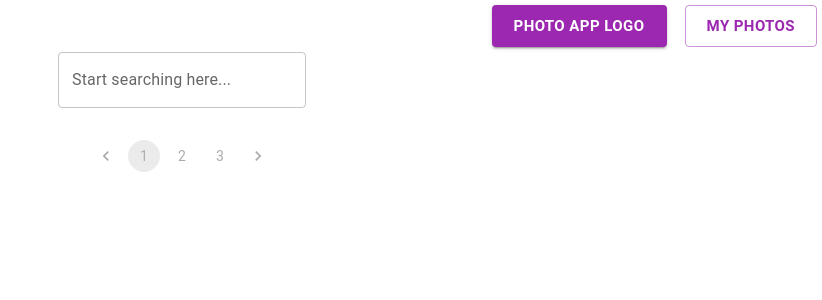
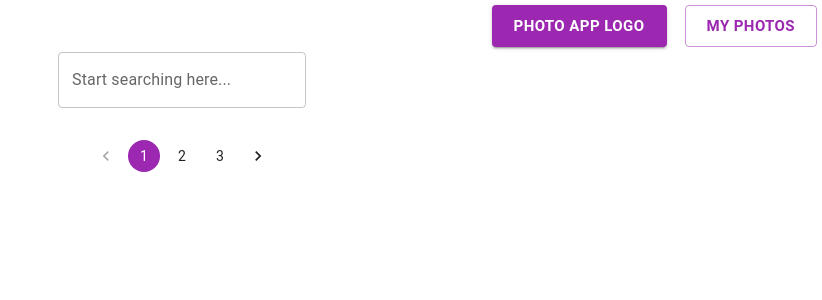
Before and after one commit to MarinaRobleno/Photo-App-Logo, a React (Create React App) app: page /search in a window 1280 px wide. Shown: the top 300 px of the page, without its empty margins (458-1280 px from the left). Built offline with nearby package versions, Linux system fonts and the light colour scheme.

Commit message:
Pagination done in Search component

```diff
--- a/src/components/MyPhotos.jsx
+++ b/src/components/MyPhotos.jsx
@@ -46,6 +46,7 @@ export function MyPhotos() {
     const handleSearchDescription = (e) => {
         setFilteredTerm(e.target.value);
     }
+// PAGINATION
 
     var today = new Date();
     var date = today.getDate()+'-'+(today.getMonth()+1)+'-'+today.getFullYear();
--- a/src/components/Search.jsx
+++ b/src/components/Search.jsx
@@ -1,8 +1,7 @@
 import React, { useState } from 'react';
-import {Button, Pagination, PaginationItem, Stack, TextField, ImageList, ImageListItem, ImageListItemBar, Grid} from '@mui/material';
+import {Button, Pagination, PaginationItem, TablePagination , Stack, TextField, ImageList, ImageListItem, ImageListItemBar, Grid} from '@mui/material';
 import { useDispatch } from 'react-redux';
 import { add } from '../slices/myPhotosSlice.js';
-import TouchRipple from '@mui/material/ButtonBase/TouchRipple';
 
 export function Search() {
 
@@ -10,7 +9,8 @@ export function Search() {
 
     const [term, setTerm] = useState('')
     const [json, setJson] = useState([])
-    const [pageState, setPageState] = useState(true)
+    const [currentPage, setCurrentPage] = useState(1);
+    const [imagesPerPage, setImagesPerPage] = useState(4);
 
     const handleSearch = async (newTerm) => {
         let response = await fetch(`https://api.unsplash.com/search/photos?query=${newTerm}&client_id=cr4k_yImLDT24QYPslx4d5U9plFlqqyjdeoFXgI4vXI`)
@@ -23,16 +23,19 @@ export function Search() {
         const newTerm = e.target.value;
         setTerm(newTerm);
         handleSearch(newTerm);
-        if (json) {
-            setPageState(!pageState);
-        }else if (json == ''){
-            setPageState(!pageState);
-        }
     }
 
 
     const handleAdd = (image) => {
         dispatch(add(image))
+    }
+
+    const indexOfLastImage = currentPage * imagesPerPage;
+    const indexOfFirstImage = indexOfLastImage - imagesPerPage;
+    const currentImages = json.slice(indexOfFirstImage, indexOfLastImage);
+
+    const handleChangePage = (event, newPage) => {
+        setCurrentPage(newPage)
     }
 
     return (
@@ -51,7 +54,7 @@ export function Search() {
                 justifyContent="center"
                 alignItems="flex-start">
                 <ImageList cols={4}>
-                    {json.map((image) => (
+                    {currentImages.map((image) => (
                         <ImageListItem sx={{ maxWidth: 300 }} key={image.id}>
                             <img
                                 src={image.urls.small}
@@ -67,7 +70,7 @@ export function Search() {
                 </ImageList>
             </Grid>
             <Stack spacing={2} style={{ alignItems: 'center' }}>
-                <Pagination disabled={pageState} count={3} color="secondary" />
+                <Pagination component='div' page={currentPage} count={3} color="secondary" onChange={handleChangePage}/>
             </Stack>
         </div>
     </div>
```
